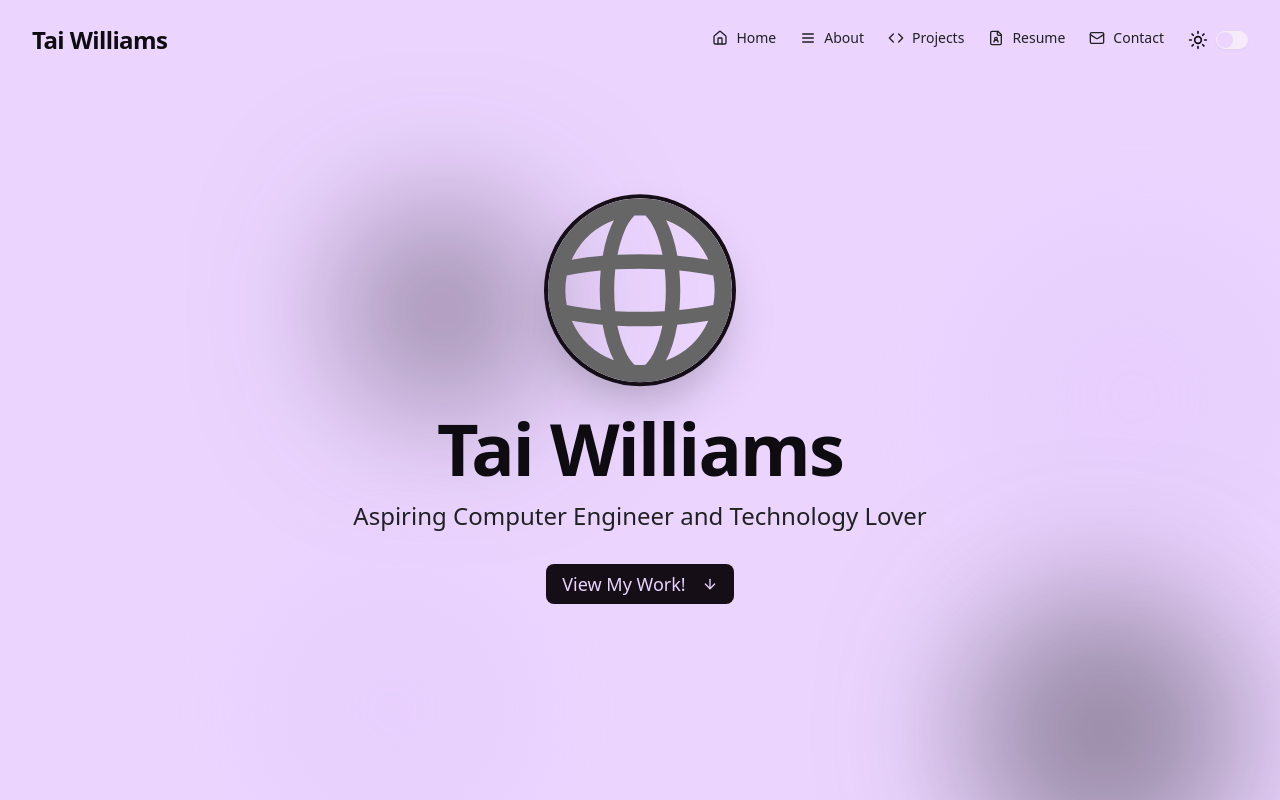
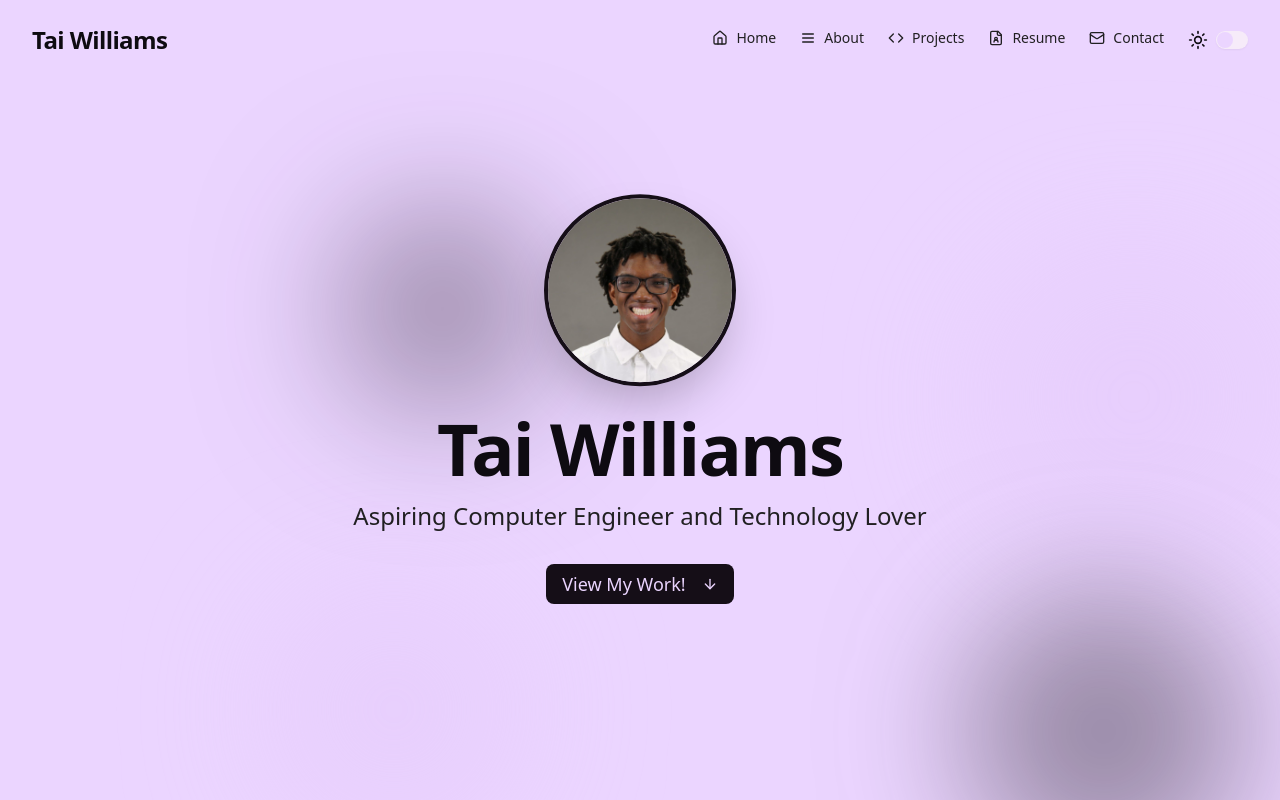
Before and after one commit to TWilliamsA7/portfolio, a Next.js app: page / in a window 1280 px wide. Shown: the top 800 px of the page. Built offline with nearby package versions, Linux system fonts and the light colour scheme.

Commit message:
ADD: profile photo

```diff
--- a/src/components/HomepageHero.tsx
+++ b/src/components/HomepageHero.tsx
@@ -7,7 +7,7 @@ import { ContinuousBob, GrowOnHover } from "./Animations";
 import { ArrowDown } from "lucide-react";
 import { Button } from "./ui/button";
 
-const PROFILE_IMAGE_PATH = "/globe.svg";
+const PROFILE_IMAGE_PATH = "/headshot.jpg";
 
 export default function HomepageHero() {
   // Framer Motion Animation Variants for a smooth entrance
```
